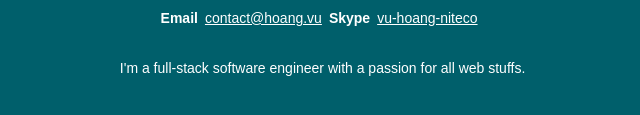
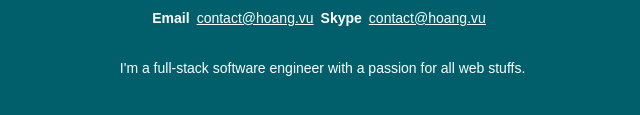
Before and after one commit to wpq0/wpq0.github.io, a plain HTML site: page index.html in a window 1280 px wide. Shown: the part 485-600 px from the top of the page, 330-970 px from the left. Drawn offline with nearby package versions, Linux system fonts and the light colour scheme.

Commit message:
Update index.html

```diff
--- a/index.html
+++ b/index.html
@@ -23,7 +23,7 @@
                     <dt>Email</dt>
                     <dd><a itemprop="email" href="mailto:contact@hoang.vu" class="value">contact@hoang.vu</a></dd>
                     <dt>Skype</dt>
-                    <dd><a itemprop="skype" href="skype:vu-hoang-niteco?chat">vu-hoang-niteco</a></dd>
+                    <dd><a itemprop="skype" href="skype:contact@hoang.vu?chat">contact@hoang.vu</a></dd>
                 </dl>
                 <div itemprop="description">
                     <p>I'm a full-stack software engineer with a passion for all web stuffs.</p>
```
